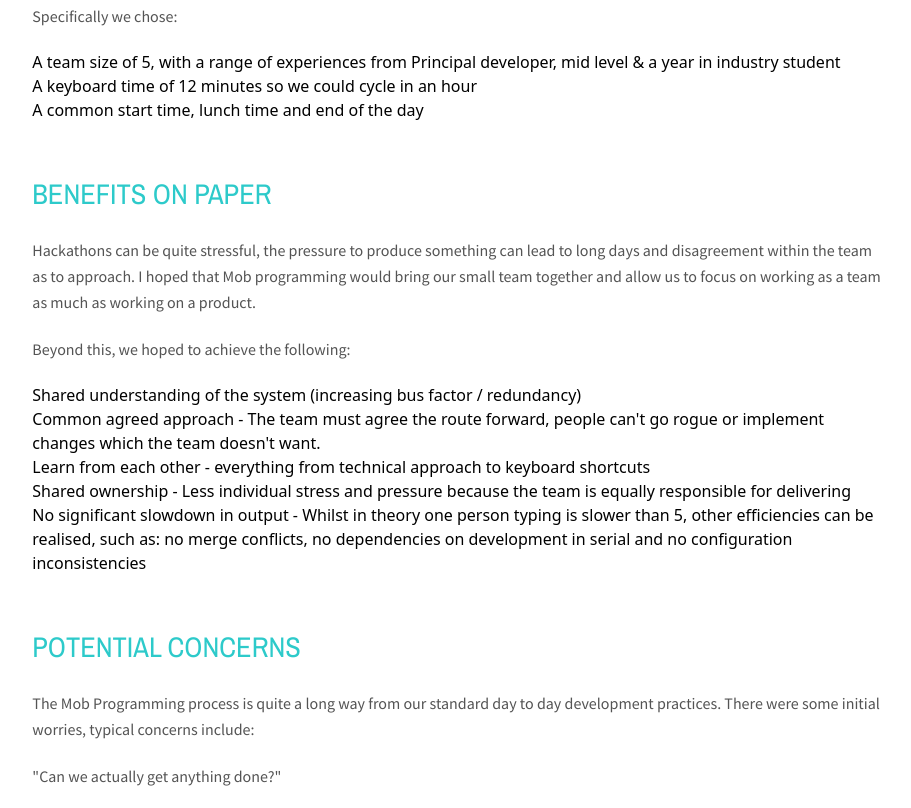
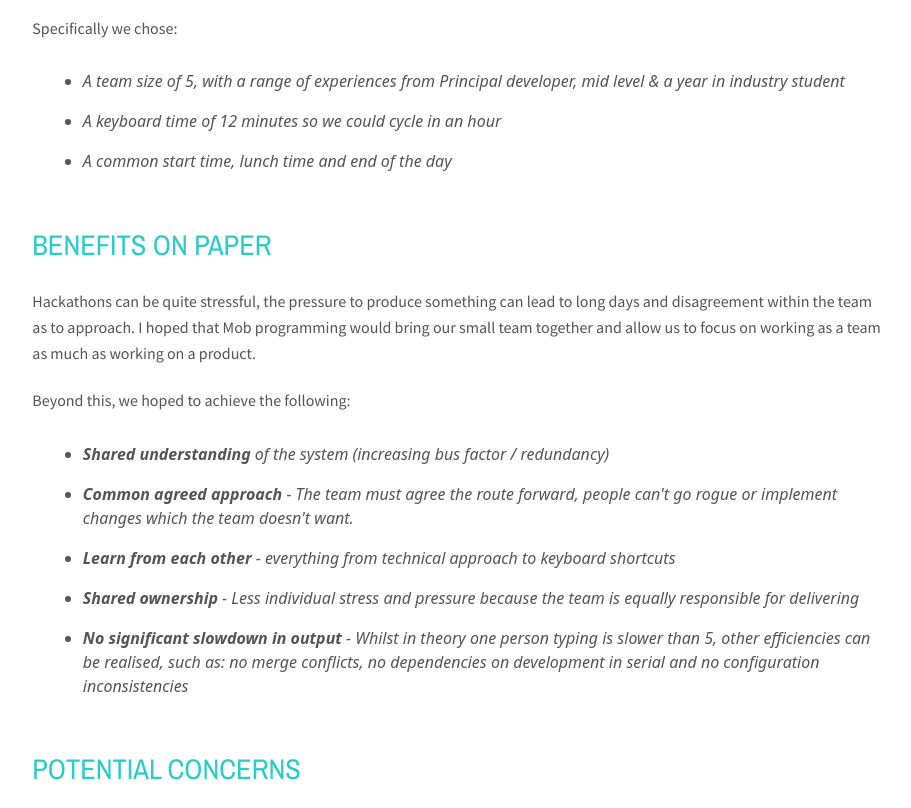
Before and after one commit to dougajmcdonald/dougmcdonald.co.uk, a Gatsby site: page /blog/experimenting-with-mob-programming in a window 1280 px wide. Shown: the part 779-1587 px from the top of the page, without its empty margins (181-1092 px from the left). Built offline with nearby package versions, Linux system fonts and the light colour scheme; Gatsby itself is replaced by a stand-in of ours.

Commit message:
mo tweaks

```diff
--- a/blog/experimenting-with-mob-programming.md
+++ b/blog/experimenting-with-mob-programming.md
@@ -30,11 +30,11 @@ Hackathons can be quite stressful, the pressure to produce something can lead to
 
 Beyond this, we hoped to achieve the following:
 
-- Shared understanding of the system (increasing [bus factor](https://en.wikipedia.org/wiki/Bus_factor) / redundancy)
-- Common agreed approach - The team must agree the route forward, people can't [go rogue](https://www.merriam-webster.com/words-at-play/were-going-rogue) or implement changes which the team doesn't want.
-- Learn from each other - everything from technical approach to keyboard shortcuts
-- Shared ownership - Less individual stress and pressure because the team is equally responsible for delivering
-- No significant slowdown in output - Whilst in theory one person typing is slower than 5, other efficiencies can be realised, such as: no merge conflicts, no dependencies on development in serial and no configuration inconsistencies
+- _Shared understanding_ of the system (increasing [bus factor](https://en.wikipedia.org/wiki/Bus_factor) / redundancy)
+- _Common agreed approach_ - The team must agree the route forward, people can't [go rogue](https://www.merriam-webster.com/words-at-play/were-going-rogue) or implement changes which the team doesn't want.
+- _Learn from each other_ - everything from technical approach to keyboard shortcuts
+- _Shared ownership_ - Less individual stress and pressure because the team is equally responsible for delivering
+- _No significant slowdown in output_ - Whilst in theory one person typing is slower than 5, other efficiencies can be realised, such as: no merge conflicts, no dependencies on development in serial and no configuration inconsistencies
 
 ## Potential concerns
 
--- a/gatsby-config.js
+++ b/gatsby-config.js
@@ -11,6 +11,18 @@ module.exports = {
       resolve: `gatsby-transformer-remark`,
       options: {
         excerpt_separator: `<!-- end -->`,
+        plugins: [
+          {
+            resolve: "gatsby-remark-custom-blocks",
+            options: {
+              blocks: {
+                excerpt: {
+                  classes: "excerpt",
+                },
+              },
+            },
+          },
+        ],
       },
     },
     `gatsby-plugin-postcss`,
--- a/src/components/postlink.js
+++ b/src/components/postlink.js
@@ -8,7 +8,7 @@ const PostLink = ({ post }) => (
   >
     <img
       src={post.frontmatter.image}
-      alt="article lead image"
+      alt="article lead"
       className="w-7xl inline-block mr-3xl"
     />
     <div className="w-2/3 flex flex-col inline-block">
--- a/src/templates/layout.css
+++ b/src/templates/layout.css
@@ -18,6 +18,26 @@ p {
 
 p > a {
   @apply text-primary underline font-semibold;
+}
+
+ul {
+  @apply italic text-access-grey ml-3xl mt-xl font-light;
+}
+
+ul > li {
+  @apply mb-base list-disc;
+}
+
+em {
+  @apply font-semibold;
+}
+
+blockquote {
+  @apply border-l-8 border-primary ml-2xl pl-2xl italic pt-lg pb-lg mt-xl mb-xl;
+}
+
+blockquote > p {
+  @apply mb-auto text-lg;
 }
 
 .lede {
--- a/src/templates/post.js
+++ b/src/templates/post.js
@@ -10,7 +10,7 @@ export default function Template({ data }) {
     <Layout>
       <span className="date">{frontmatter.date}</span>
       <h1>{frontmatter.title}</h1>
-      <span className="inline-block h-sm bg-primary w-6xl mb-2xl"></span>
+      <span className="inline-block h-sm bg-primary w-6xl mb-2xl mt-sm"></span>
       <div dangerouslySetInnerHTML={{ __html: html }} />
     </Layout>
   )
```
Also changed, not shown: 1 other file.
